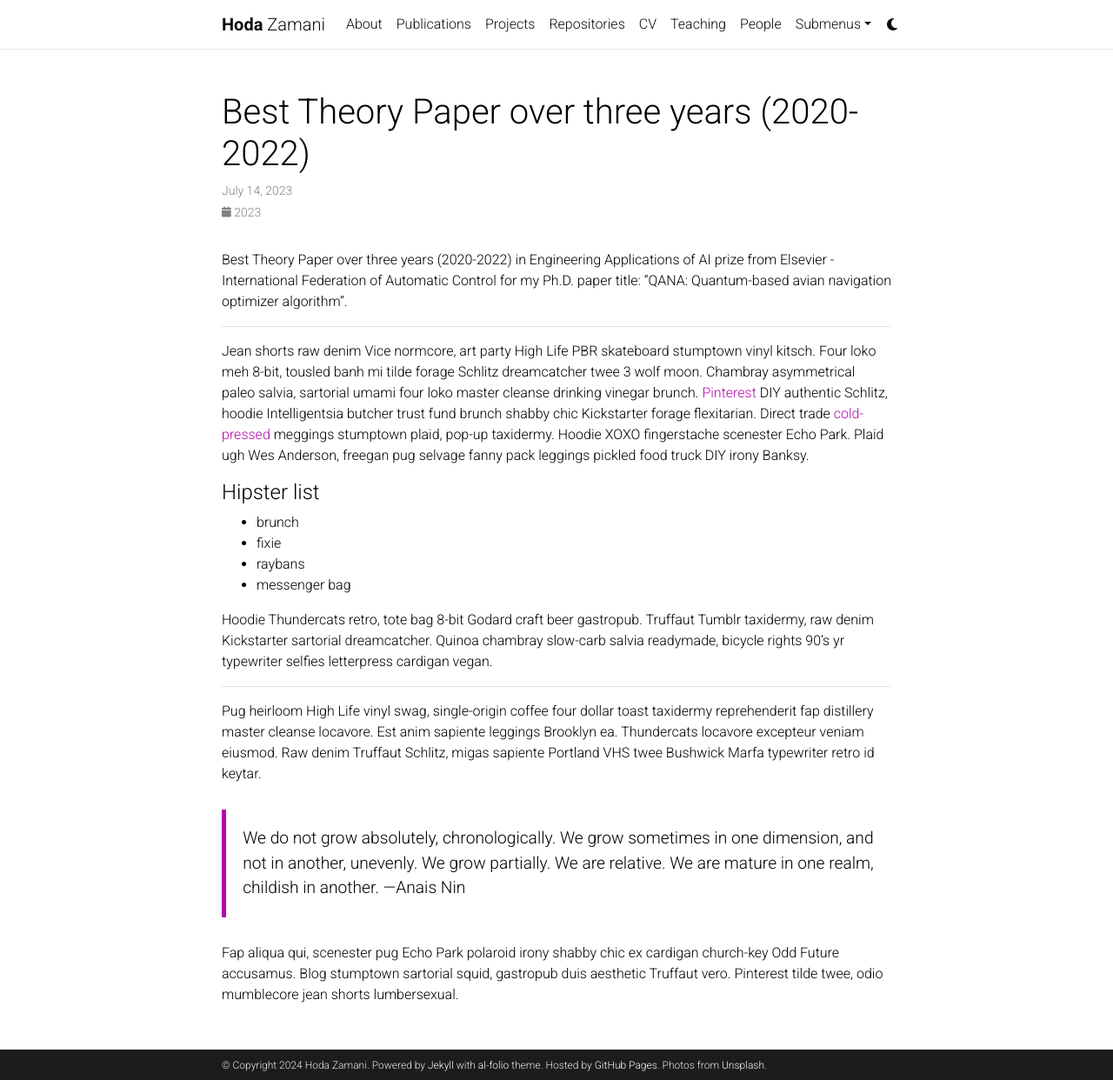
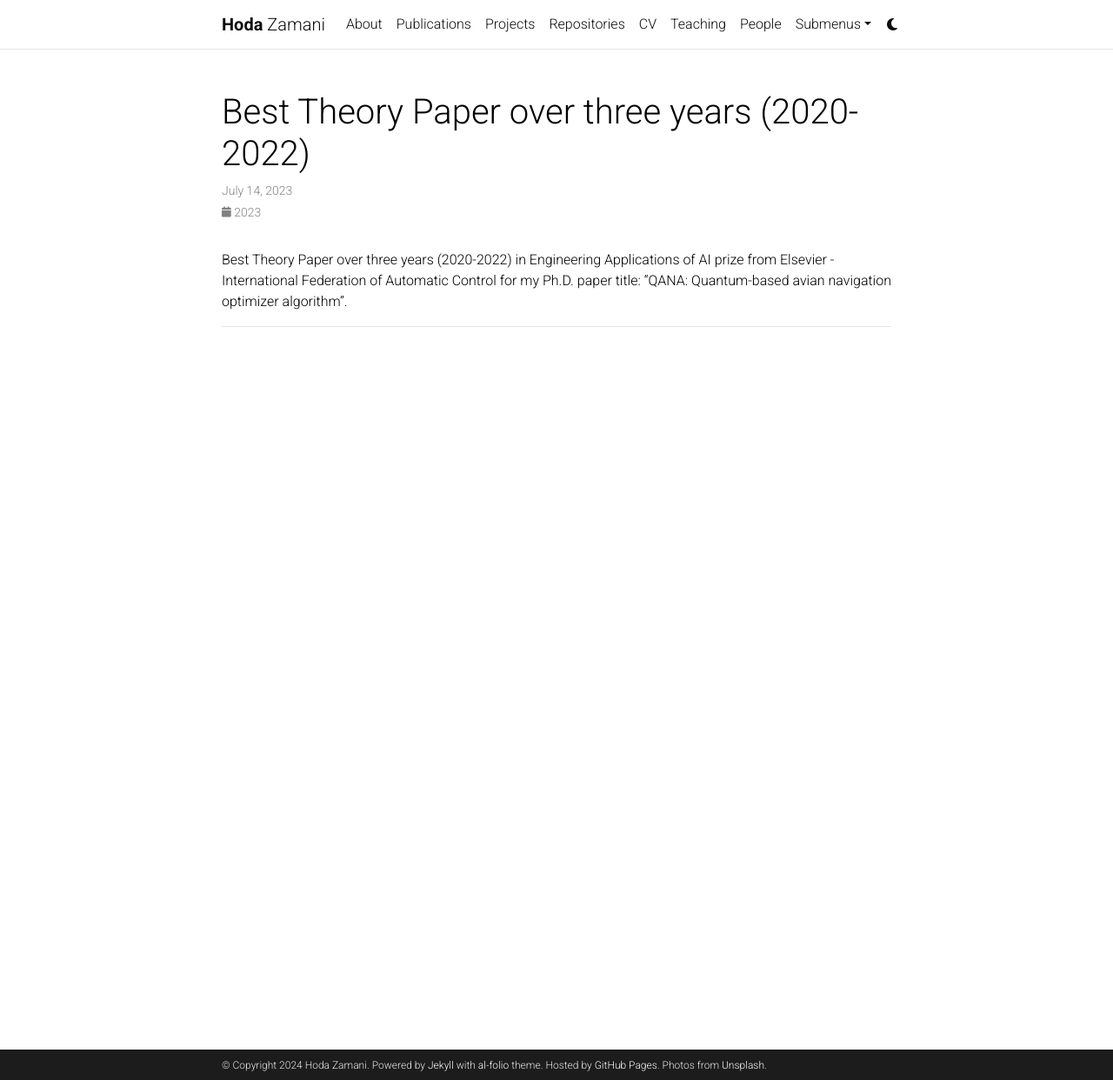
Before and after one commit to HodaZamani/HodaZamani.github.io, a Jekyll site: the page built from _news/announcement_2.md, in a window 1280 px wide and 1242 px high. Shown: the whole window at 87% size. Built offline with Jekyll 4.4.1, drawn with Linux system fonts in a browser that asks for light colours; comment, search, counter and statistics services are not loaded; a style sheet for code colours, icons or effects is not loaded.

Commit message:
Update announcement_2.md

```diff
--- a/_news/announcement_2.md
+++ b/_news/announcement_2.md
@@ -3,31 +3,9 @@
 title: Best Theory Paper over three years (2020-2022)
 date: 2023-07-14 16:11:00-0400
 inline: false
-img: assets/img/12.jpg
 related_posts: false
 ---
 
 Best Theory Paper over three years (2020-2022) in Engineering Applications of AI prize from Elsevier - International Federation of Automatic Control for my Ph.D. paper title: "QANA: Quantum-based avian navigation optimizer algorithm".
 
 ***
-
-Jean shorts raw denim Vice normcore, art party High Life PBR skateboard stumptown vinyl kitsch. Four loko meh 8-bit, tousled banh mi tilde forage Schlitz dreamcatcher twee 3 wolf moon. Chambray asymmetrical paleo salvia, sartorial umami four loko master cleanse drinking vinegar brunch. <a href="https://www.pinterest.com">Pinterest</a> DIY authentic Schlitz, hoodie Intelligentsia butcher trust fund brunch shabby chic Kickstarter forage flexitarian. Direct trade <a href="https://en.wikipedia.org/wiki/Cold-pressed_juice">cold-pressed</a> meggings stumptown plaid, pop-up taxidermy. Hoodie XOXO fingerstache scenester Echo Park. Plaid ugh Wes Anderson, freegan pug selvage fanny pack leggings pickled food truck DIY irony Banksy.
-
-#### Hipster list
-<ul>
-    <li>brunch</li>
-    <li>fixie</li>
-    <li>raybans</li>
-    <li>messenger bag</li>
-</ul>
-
-Hoodie Thundercats retro, tote bag 8-bit Godard craft beer gastropub. Truffaut Tumblr taxidermy, raw denim Kickstarter sartorial dreamcatcher. Quinoa chambray slow-carb salvia readymade, bicycle rights 90's yr typewriter selfies letterpress cardigan vegan.
-
-***
-
-Pug heirloom High Life vinyl swag, single-origin coffee four dollar toast taxidermy reprehenderit fap distillery master cleanse locavore. Est anim sapiente leggings Brooklyn ea. Thundercats locavore excepteur veniam eiusmod. Raw denim Truffaut Schlitz, migas sapiente Portland VHS twee Bushwick Marfa typewriter retro id keytar.
-
-> We do not grow absolutely, chronologically. We grow sometimes in one dimension, and not in another, unevenly. We grow partially. We are relative. We are mature in one realm, childish in another.
-> —Anais Nin
-
-Fap aliqua qui, scenester pug Echo Park polaroid irony shabby chic ex cardigan church-key Odd Future accusamus. Blog stumptown sartorial squid, gastropub duis aesthetic Truffaut vero. Pinterest tilde twee, odio mumblecore jean shorts lumbersexual.
```
